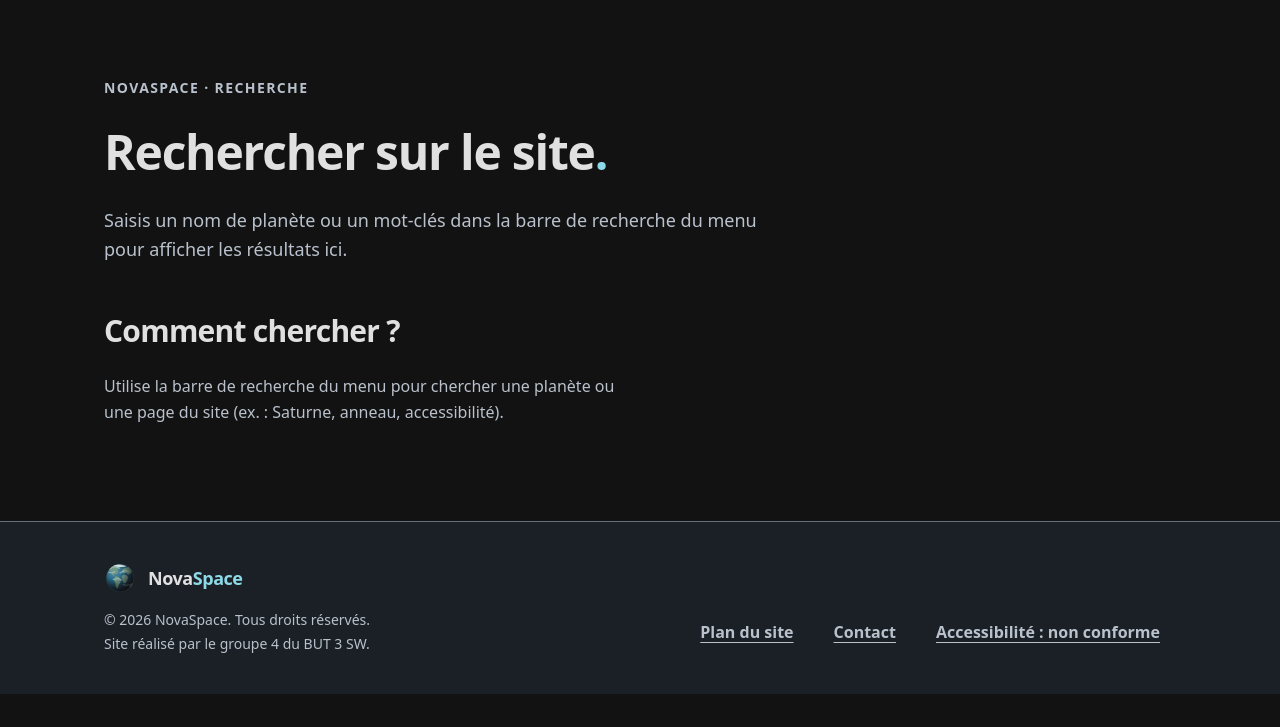
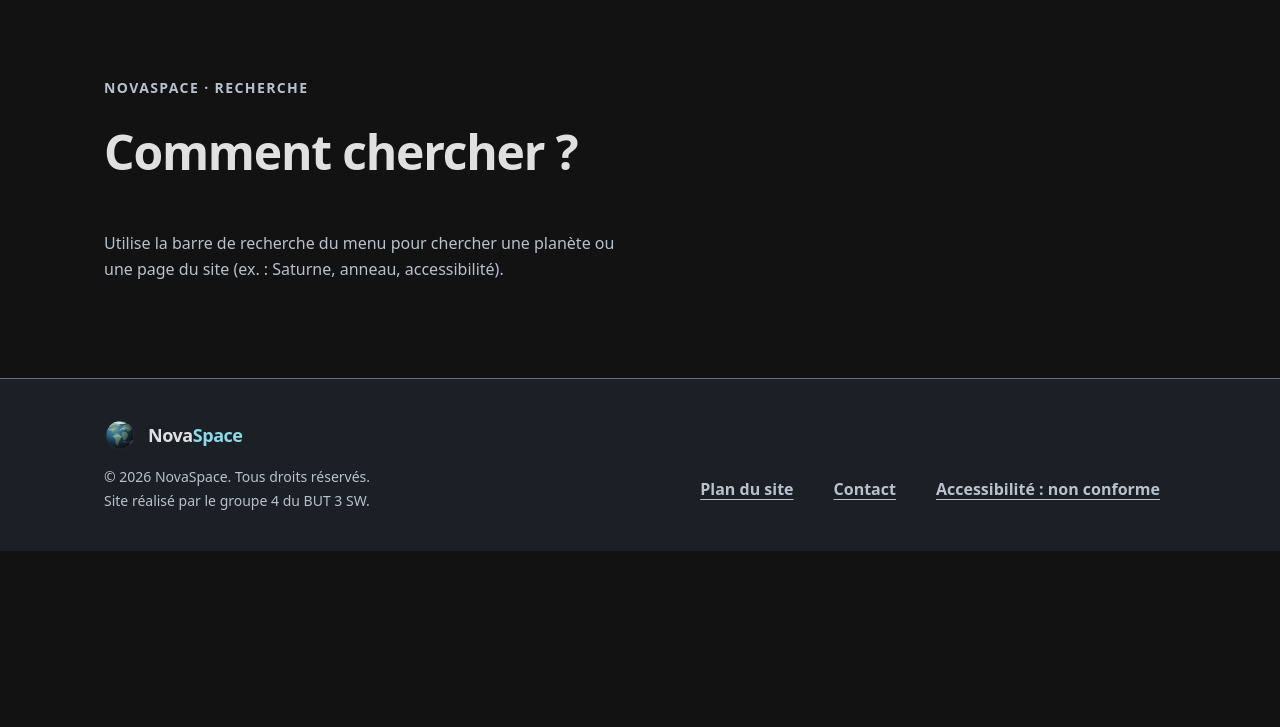
Before and after one commit to BUT-DW-Projects-SOARES/tp-front5-NovaSpace-groupe4-main, a website built with Vite: page src/pages/recherche.html in a window 1280 px wide. Shown: the part 73-800 px from the top of the page. Built offline with nearby package versions, Linux system fonts and the light colour scheme.

Commit message:
Suppression du texte redondant et fusion des titres sur la page de recherche

```diff
--- a/src/pages/recherche.html
+++ b/src/pages/recherche.html
@@ -15,15 +15,10 @@
     <main id="contenu" tabindex="-1" class="mx-auto max-w-6xl px-6 pb-16 pt-12 sm:px-10 sm:pb-24 sm:pt-20">
       <section aria-labelledby="recherche-titre">
         <p class="mb-6 text-sm font-semibold uppercase tracking-widest text-muted">NovaSpace · Recherche</p>
-        <h1 id="recherche-titre" class="text-4xl font-semibold leading-tight tracking-tight sm:text-5xl">Rechercher sur le site<span class="text-earth">.</span></h1>
-        <p class="mt-6 max-w-2xl text-lg leading-relaxed text-muted">Saisis un nom de planète ou un mot-clés dans la barre de recherche du menu pour afficher les résultats ici.</p>
-      </section>
-
-      <section class="mt-12" aria-labelledby="resultats-titre">
-        <h2 id="resultats-titre" class="text-2xl font-semibold tracking-tight sm:text-3xl">
+        <h1 id="recherche-titre" class="text-4xl font-semibold leading-tight tracking-tight sm:text-5xl">
           <span id="recherche-compteur">Recherche</span>
-        </h2>
-        <div id="recherche-resultats" class="mt-6 grid gap-4 md:grid-cols-2" aria-live="polite"></div>
+        </h1>
+        <div id="recherche-resultats" class="mt-12 grid gap-4 md:grid-cols-2" aria-live="polite"></div>
       </section>
     </main>
 
```
